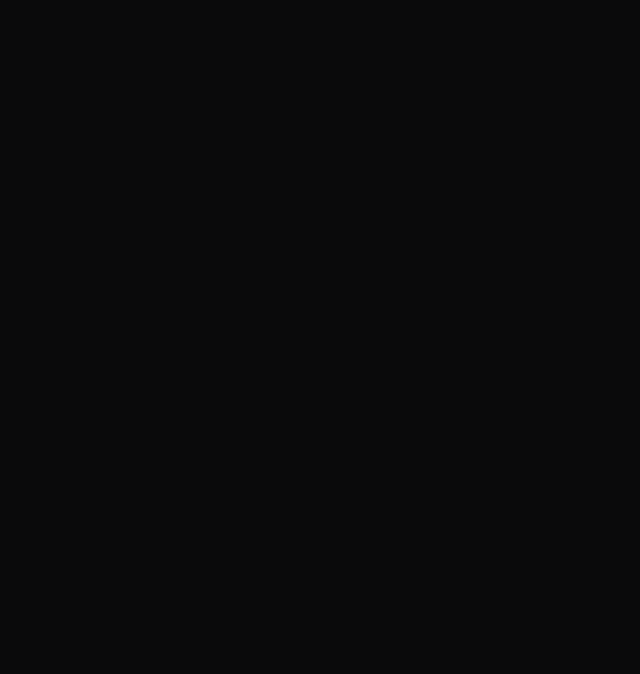
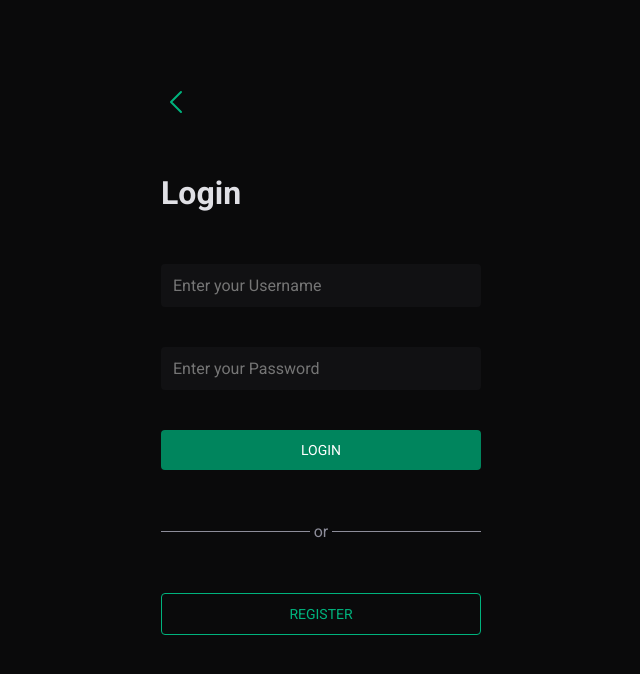
Before and after one commit to Ismaellaet/to-you-2.0, a React (Vite) app in the folder client/: page /login in a window 1280 px wide. Before the commit this address had no page. Shown: the top 674 px of the page, without its empty margins (319-959 px from the left). Built offline with nearby package versions, Linux system fonts and the light colour scheme.

Commit message:
Add Login Page

```diff
--- a/client/package.json
+++ b/client/package.json
@@ -8,6 +8,7 @@
     "preview": "vite preview"
   },
   "dependencies": {
+    "phosphor-react": "^1.4.1",
     "react": "^18.0.0",
     "react-dom": "^18.0.0",
     "react-router-dom": "^6.3.0"
--- a/client/src/Routes.jsx
+++ b/client/src/Routes.jsx
@@ -1,5 +1,5 @@
-import ReactDOM from "react-dom/client";
 import { BrowserRouter as Router, Routes, Route } from "react-router-dom";
+import { Login } from "./pages/Login";
 import { Start } from "./pages/Start";
 
 export function AppRoutes() {
@@ -7,6 +7,7 @@
 		<Router>
 			<Routes>
 				<Route path="/" element={<Start />} />
+				<Route path="/login" element={<Login />} />
 			</Routes>
 		</Router>
 	);
--- a/client/src/components/OutlinedButton/styles.css
+++ b/client/src/components/OutlinedButton/styles.css
@@ -12,5 +12,6 @@
 	width: 100%;
 	padding-block: 1.2rem;
 
+	font-size: 1.4rem;
 	text-transform: uppercase;
 }
--- a/client/src/components/PrimaryButton/styles.css
+++ b/client/src/components/PrimaryButton/styles.css
@@ -12,5 +12,6 @@
 	width: 100%;
 	padding-block: 1.2rem;
 
+	font-size: 1.4rem;
 	text-transform: uppercase;
 }
--- /dev/null
+++ b/client/src/pages/Login/index.jsx
@@ -0,0 +1,72 @@
+import { useState } from "react";
+import { Link } from "react-router-dom";
+import { CaretLeft } from "phosphor-react";
+
+import { OutlinedButton } from "../../components/OutlinedButton";
+import { PrimaryButton } from "../../components/PrimaryButton";
+
+import "./styles.css";
+
+export function Login() {
+	const [username, setUsername] = useState("");
+	const [password, setPassword] = useState();
+
+	function handleSubmit(event) {
+		event.preventDefault();
+		console.log(`
+		Username => ${username}
+		Password => ${password}`);
+	}
+
+	return (
+		<div className="container">
+			<div className="wrapper login">
+				<Link to="/">
+					<CaretLeft size={32} color="var(--border)" />
+				</Link>
+
+				<h2>Login</h2>
+				<form onSubmit={handleSubmit}>
+					<label htmlFor="username" className="sr-only">
+						Enter your Username :
+					</label>
+
+					<input
+						type="text"
+						id="username"
+						name="username"
+						value={username}
+						placeholder="Enter your Username"
+						onChange={e => setUsername(e.target.value)}
+					/>
+
+					<label htmlFor="password" className="sr-only">
+						Enter your Password
+					</label>
+
+					<input
+						type="password"
+						name="password"
+						id="password"
+						placeholder="Enter your Password"
+						onChange={e => setPassword(e.target.value)}
+					/>
+
+					<button>
+						<PrimaryButton text="login" />
+					</button>
+				</form>
+
+				<div className="separator">
+					<div className="line"></div>
+					<div>or</div>
+					<div className="line"></div>
+				</div>
+
+				<Link to="/" className="button">
+					<OutlinedButton text="register" />
+				</Link>
+			</div>
+		</div>
+	);
+}
--- /dev/null
+++ b/client/src/pages/Login/styles.css
@@ -0,0 +1,52 @@
+.container .wrapper.login {
+	display: flex;
+	flex-direction: column;
+	align-items: flex-start;
+	justify-content: center;
+	gap: 5.2rem;
+
+	padding: 0;
+}
+
+h2 {
+	font-size: 3.2rem;
+	color: var(--title);
+}
+
+form {
+	display: flex;
+	flex-direction: column;
+	align-items: center;
+	justify-content: center;
+	gap: 4rem;
+
+	width: 100%;
+}
+
+form button {
+	width: 100%;
+	border: none;
+
+	background: transparent;
+
+	text-decoration: none;
+	cursor: pointer;
+}
+.separator {
+	width: 100%;
+
+	display: flex;
+	align-items: center;
+	justify-content: center;
+	gap: 0.4rem;
+}
+
+.separator div:nth-child(2) {
+	color: var(--secondary-text);
+}
+
+.separator .line {
+	width: 100%;
+	height: 1px;
+	background: var(--secondary-text);
+}
--- a/client/src/pages/Start/index.jsx
+++ b/client/src/pages/Start/index.jsx
@@ -9,7 +9,7 @@
 export function Start() {
 	return (
 		<div className="container">
-			<div className="wrapper">
+			<div className="wrapper start">
 				<div>
 					<h1>Welcome to ToYou</h1>
 
--- a/client/src/pages/Start/styles.css
+++ b/client/src/pages/Start/styles.css
@@ -1,3 +1,10 @@
+.container .wrapper.start {
+	display: flex;
+	flex-direction: column;
+	align-items: center;
+	justify-content: space-between;
+}
+
 h1 {
 	width: 100%;
 
--- a/client/src/styles/global.css
+++ b/client/src/styles/global.css
@@ -4,8 +4,10 @@
 	--dark-bg: hsl(240, 5%, 4%);
 	--title: hsl(240, 9%, 89%);
 	--text: hsl(240, 7%, 78%);
+	--secondary-text: hsl(240, 6%, 58%);
 	--primary: hsl(162, 100%, 26%);
 	--border: hsl(162, 100%, 35%);
+	--inputs: hsl(240, 5%, 7%);
 }
 
 * {
@@ -33,13 +35,39 @@
 }
 
 .wrapper {
-	display: flex;
-	flex-direction: column;
-	align-items: center;
-	justify-content: space-between;
-
 	width: min(32rem, 100%);
 	min-height: min(81.2rem, 90vh);
 
 	padding-top: 8rem;
 }
+
+.sr-only {
+	position: absolute;
+	width: 1px;
+	height: 1px;
+
+	padding: 0;
+	margin: -1px;
+
+	overflow: hidden;
+	clip: rect(0, 0, 0, 0);
+	white-space: nowrap;
+	border-width: 0;
+}
+
+form input {
+	background: var(--inputs);
+
+	border: none;
+	border-radius: 0.4rem;
+	outline: none;
+
+	color: white;
+	font-size: 1.6rem;
+	padding: 1.2rem;
+	width: 100%;
+}
+
+form input:focus {
+	border: 1px solid var(--border);
+}
```
